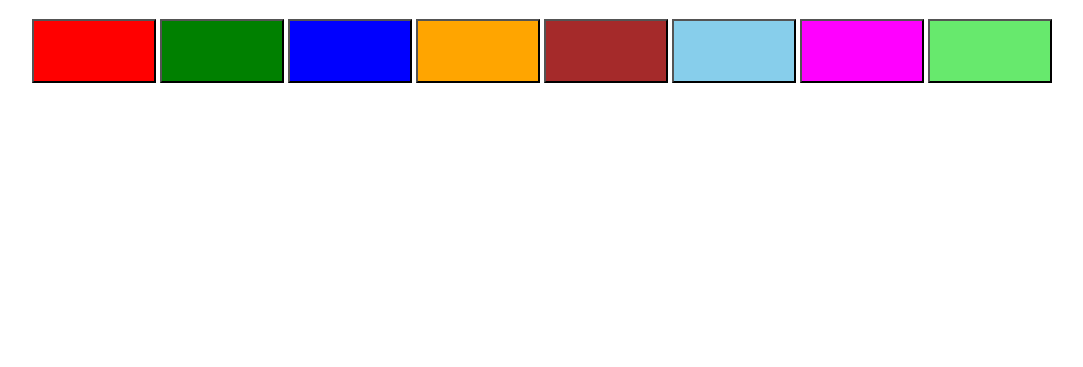
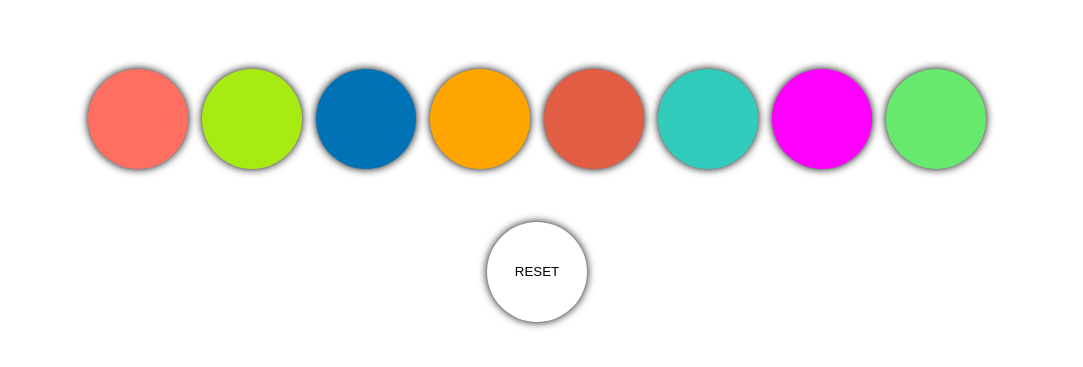
Before and after one commit to NazimS/Click-to-change-color, a plain HTML site: page index.html in a window 1280 px wide. Shown: the part 61-428 px from the top of the page, without its empty margins (98-1181 px from the left). Drawn offline with Linux system fonts and the light colour scheme.

Commit message:
finished

```diff
--- a/index.html
+++ b/index.html
@@ -8,9 +8,7 @@
     <title>Click to change color</title>
 </head>
 <body>
-    <div class="backgrnd">
-
-        <h1>Click button and change background color</h1>
+        <h1 id="title">Click button and change background color</h1>
         <button class="btn btn-1"></button>
         <button class="btn btn-2"></button>
         <button class="btn btn-3"></button>
@@ -20,7 +18,8 @@
         <button class="btn btn-7"></button>
         <button class="btn btn-8"></button>
 
-    </div>
+        <div id="reset"><button id="reset"  class="btn">RESET</button></div>
+
     <script src="script.js"></script>
 </body>
 </html>
--- a/style.css
+++ b/style.css
@@ -1,22 +1,24 @@
-
-.backgrnd {
+#reset {
     text-align: center;
 }
-
+body {
+    text-align: center;
+}
 .btn {
-    padding: 30px 60px;
-    /* margin-bottom: 20px; */
+    width: 100px;
+    height: 100px;
     cursor: pointer;
     background: var(--color);
-    /* width: 100px;
-    height: 100px; */
+    border-radius: 50%;
+    border: none;
+    margin: 50px 10px 0 0;
+    box-shadow: 0 0 8px black;
 }
-
-.btn-1 {--color:red;}
-.btn-2 {--color:green;}
-.btn-3 {--color:blue;}
+.btn-1 {--color:#FF6F61;}
+.btn-2 {--color:#a8eb12;}
+.btn-3 {--color:#0072B5;}
 .btn-4 {--color:orange;}
-.btn-5 {--color:brown;}
-.btn-6 {--color:skyblue;}
+.btn-5 {--color:#E15D44;}
+.btn-6 {--color:#32ccbc;}
 .btn-7 {--color:rgb(255, 0, 255);}
 .btn-8 {--color:rgb(103, 233, 109);}
```
Also changed, not shown: script.js (line endings or trailing spaces).
